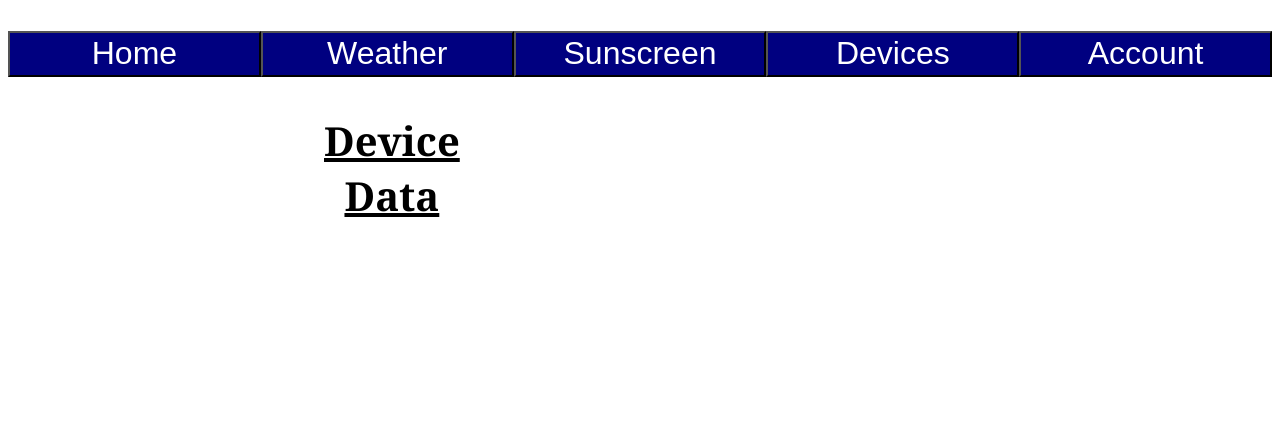
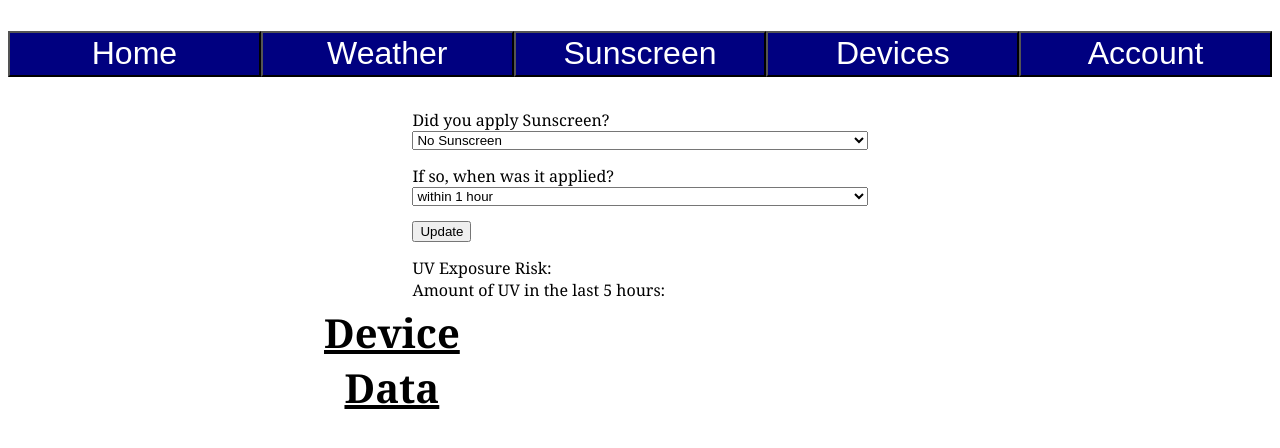
Before and after one commit to brianzim146/SunSmart_Project, a website: page public/SunscreenPage.html in a window 1280 px wide. Shown: the part 198-646 px from the top of the page. Drawn offline with Linux system fonts and the light colour scheme; no server answers; sample sign-in values are in the browser's storage.

Commit message:
Updated Sunscreen Page

```diff
--- a/public/SunscreenPage.html
+++ b/public/SunscreenPage.html
@@ -115,6 +115,49 @@
 	td {
 		font-size: 140%;
 	}
+
+	#sunscreenInputs{
+		width: 60%;
+		margin-left: 20%;
+		margin-right: 20%;
+	}
+
+	select{
+		width: 60%;
+		margin-left: 20%;
+		margin-right: 20%;
+		margin-bottom: 2%;
+	}
+
+	label{
+		width: 60%;
+		margin-left: 20%;
+		margin-right: 20%;
+		margin-bottom: 2%;
+	}
+
+	#clickMe{
+		margin-left: 20%;
+		margin-right: 20%;
+		margin-bottom: 2%;
+	}
+
+	#results{
+		width: 60%;
+		margin-left: 20%;
+		margin-right: 20%;
+	}
+
+	#risk{
+		color: red;
+		font-size: 110%;
+	}
+
+	#amount{
+		color: red;
+		font-size: 110%;
+	}
+
 </style>
 
 <html>
@@ -139,7 +182,31 @@
 			<input class="tabs" type="submit" value="Account">
 		</form>
 	</div>
-
+	<div id="sunscreenInputs">
+		<label for="sunscrn">Did you apply Sunscreen?<br></label>
+		<select name="sunscrn" id="sunscrn">
+			<option value=1>No Sunscreen</option>
+			<option value=15>SPF 15</option>
+			<option value=30>SPF 30</option>
+			<option value=50>SPF 50</option>
+		</select>
+		<br>
+		<label for="time">If so, when was it applied?<br></label>
+		<select name="time" id="time">
+			<option value=0>within 1 hour</option>
+			<option value=1>1 hour ago</option>
+			<option value=2>2 hours ago</option>
+			<option value=3>3 hours ago</option>
+			<option value=4>4 hours ago</option>
+			<option value=5>5 or more hours ago</option>
+		</select>
+		<br>
+		<input id="clickMe" type="button" value="Update" onclick="getData();" />
+		<div id="results">
+			UV Exposure Risk: <span id="risk"></span><br>
+			Amount of UV in the last 5 hours: <span id="amount"></span>
+		</div>
+	</div>
 	<table id="displayDevices">
 		<caption>Device Data</caption>
 	</table>
@@ -151,7 +218,7 @@
 
 			var token = window.localStorage.getItem("token");
 
-			console.log(token);
+			//console.log(token);
 
 			var elem = document.getElementById("test");
 			var table = document.getElementById("displayDevices");
@@ -194,8 +261,8 @@
 
 				var length = data["data"].length;
 
-				console.log(length);
-				console.log(this);
+				//console.log(length);
+				//console.log(this);
 
 				for (var i = 0; i < length; i++) {
 
@@ -231,5 +298,94 @@
 			// Send the request
 			xhr.send();
 		}
+
+		function getData(){
+			var token = window.localStorage.getItem("token");
+			//console.log(token);
+			var xhr = new XMLHttpRequest();
+			var temp = document.getElementById("risk");
+			var temp2 = document.getElementById("amount");
+			xhr.addEventListener("load", function() {
+				var sum = 0;
+				var hour = 0;
+				var cnt = 0;
+				var issue = 0;
+				var dumb = 0;
+				var data = JSON.parse(xhr.response);
+				var hr = document.getElementById("time").value;
+				console.log(hr);
+				var amt = document.getElementById("sunscrn").value;
+				console.log(amt);
+
+				var length = data["data"].length;
+				if(length<30){
+					sum = 0;
+					for (var i = length-1; i >= 0; i--) {
+						if(cnt > 5){
+						hour++;
+						cnt = 0;
+						}
+						if (hour<hr){
+							issue = data["data"][i]["uv"];
+							dumb = (issue * 10)/amt;
+							sum = sum + dumb;
+						}
+						else{
+							issue = data["data"][i]["uv"];
+							dumb = issue * 10;
+							sum = sum + dumb;
+						}
+						cnt++;
+					}
+					temp2.innerHTML = sum;
+					if (sum > 40000){
+						temp.innerHTML = "High";
+					}
+					else if(sum>20000){
+						temp.innerHTML = "Medium";
+					}
+					else{
+						temp.innerHTML = "Low";
+					}
+					sum = 0;
+				}else{
+					sum = 0;
+					for(var i = 1; i>31; i++){
+						if (hour<hr){
+							issue = data["data"][i]["uv"];
+							dumb = (issue * 10)/amt;
+							sum = sum + dumb;;
+						}
+						else{
+							issue = data["data"][i]["uv"];
+							dumb = issue * 10;
+							sum = sum + dumb;
+						}
+					}
+					temp2.innerHTML = sum;
+										temp2.innerHTML = sum;
+					if (sum > 40000){
+						temp.innerHTML = "High";
+					}
+					else if(sum>20000){
+						temp.innerHTML = "Medium";
+					}
+					else{
+						temp.innerHTML = "Low";
+					}
+					sum = 0;
+				}
+
+
+				table.parentNode.replaceChild(newTable, table);
+			});
+
+			xhr.open("GET", "http://ec2-34-230-89-124.compute-1.amazonaws.com:3000/data/user/all");
+			xhr.setRequestHeader("Content-type", "application/json");
+			xhr.setRequestHeader("x-auth", token);
+
+			// Send the request
+			xhr.send();
+		}
 	</script>
 </html>
```
